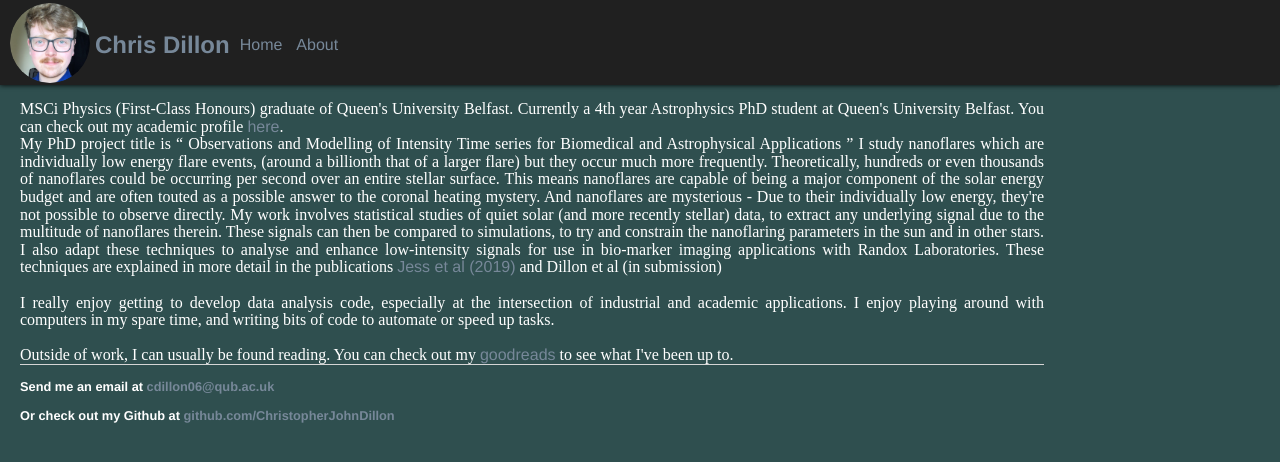
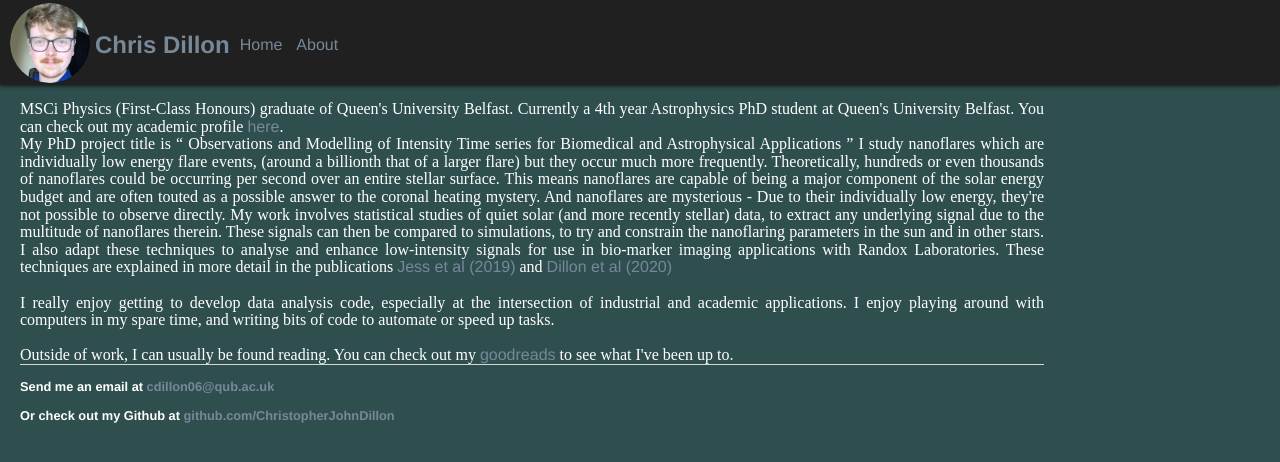
Before and after one commit to ChristopherJohnDillon/ChrisDillon.github.io, a Jekyll site: the page built from about/index.html, in a window 1280 px wide. Shown: the top 462 px of the page. Built offline with Jekyll 4.4.1, drawn with Linux system fonts in a browser that asks for light colours.

Commit message:
Update index.html

```diff
--- a/about/index.html
+++ b/about/index.html
@@ -43,7 +43,7 @@ bio-marker imaging applications with Randox Laboratories.
 These techniques are explained in more detail in the publications
 <a href="https://arxiv.org/pdf/1812.06978.pdf" >Jess et al (2019)</a>
 and
-Dillon et al (in submission)
+ <a href="https://arxiv.org/pdf/2010.04167.pdf" >Dillon et al (2020)</a>
 
 
 <br>
```
